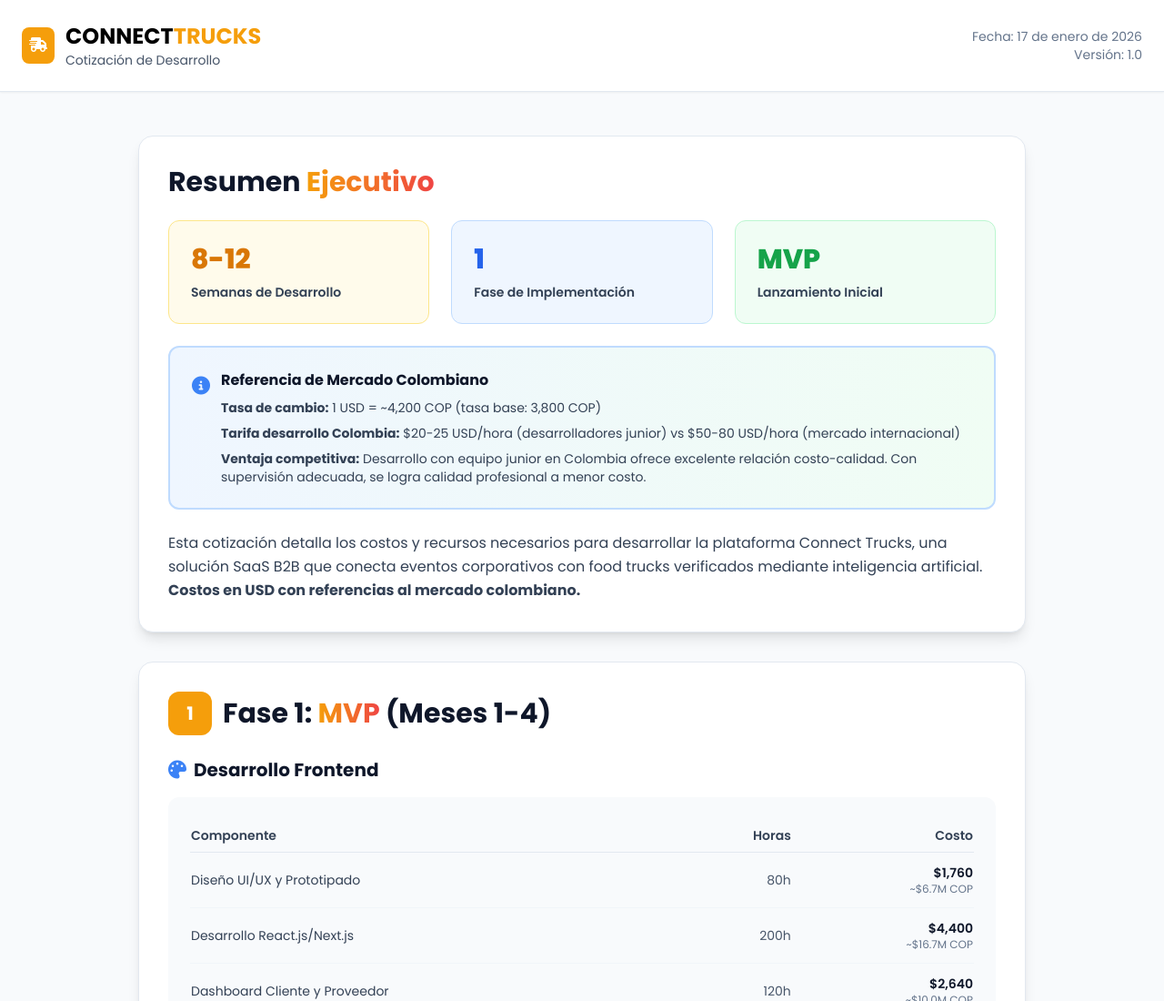
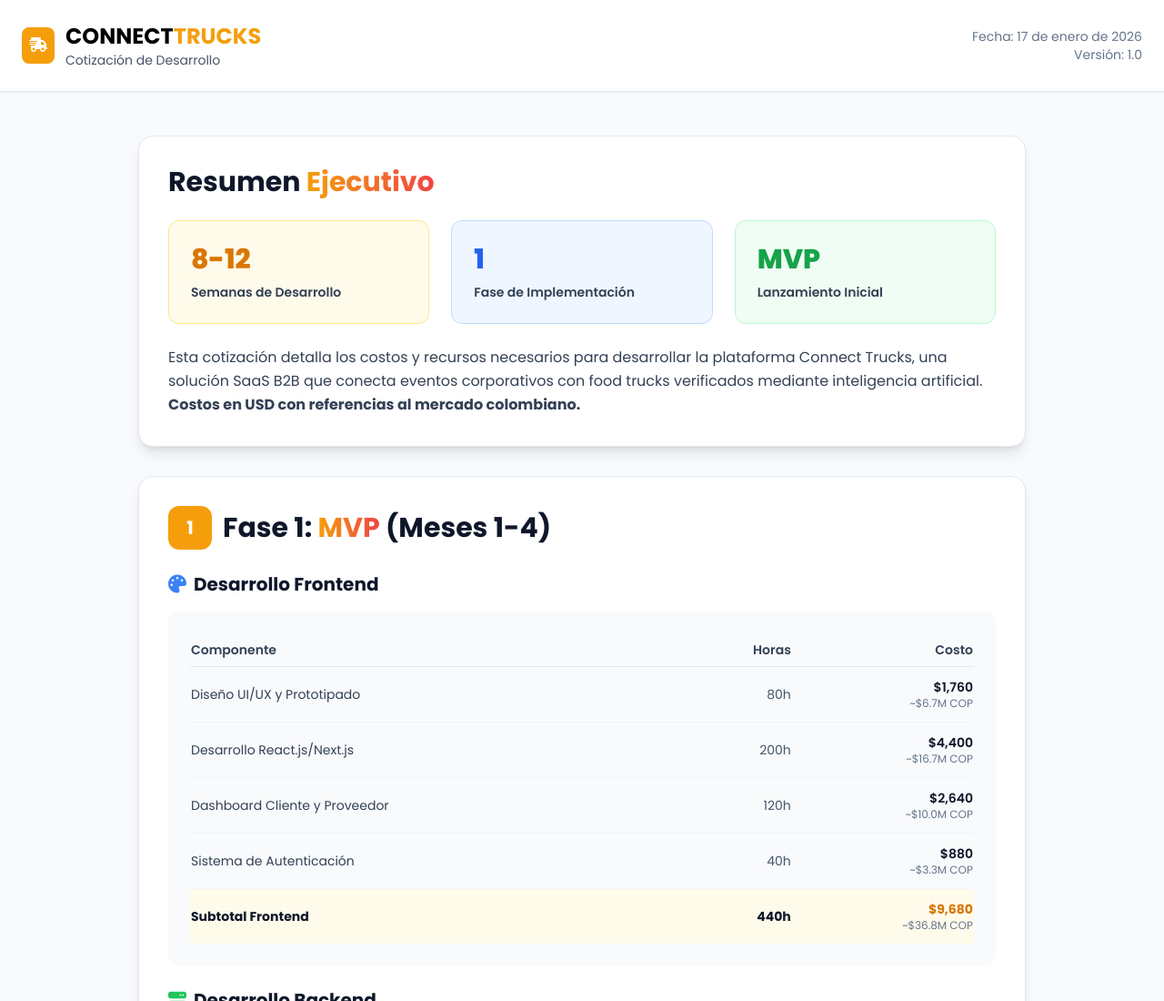
Before and after one commit to angeval25/CONNECTTRUCKS, a website: page cotizacion-plataforma.html in a window 1280 px wide. Shown: the top 1100 px of the page at 91% size. Drawn offline with nearby package versions, Linux system fonts and the light colour scheme.

Commit message:
Remove 'Referencia de Mercado Colombiano' section

```diff
--- a/cotizacion-plataforma.html
+++ b/cotizacion-plataforma.html
@@ -62,24 +62,7 @@
                     <p class="text-sm text-slate-700 font-semibold">Lanzamiento Inicial</p>
                 </div>
             </div>
-            <div class="bg-gradient-to-r from-blue-50 to-green-50 rounded-xl p-6 mb-6 border-2 border-blue-200">
-                <div class="flex items-start space-x-3">
-                    <i class="fas fa-info-circle text-blue-500 text-xl mt-1"></i>
-                    <div>
-                        <h3 class="font-bold text-slate-900 mb-2">Referencia de Mercado Colombiano</h3>
-                        <p class="text-sm text-slate-700 mb-2">
-                            <strong>Tasa de cambio:</strong> 1 USD = ~4,200 COP (tasa base: 3,800 COP)
-                        </p>
-                        <p class="text-sm text-slate-700 mb-2">
-                            <strong>Tarifa desarrollo Colombia:</strong> $20-25 USD/hora (desarrolladores junior) vs $50-80 USD/hora (mercado internacional)
-                        </p>
-                        <p class="text-sm text-slate-700">
-                            <strong>Ventaja competitiva:</strong> Desarrollo con equipo junior en Colombia ofrece excelente relación costo-calidad. Con supervisión adecuada, se logra calidad profesional a menor costo.
-                        </p>
-                    </div>
-                </div>
-            </div>
-            <p class="text-slate-700 leading-relaxed">
+<p class="text-slate-700 leading-relaxed">
                 Esta cotización detalla los costos y recursos necesarios para desarrollar la plataforma Connect Trucks,
                 una solución SaaS B2B que conecta eventos corporativos con food trucks verificados mediante inteligencia artificial.
                 <strong>Costos en USD con referencias al mercado colombiano.</strong>
```
